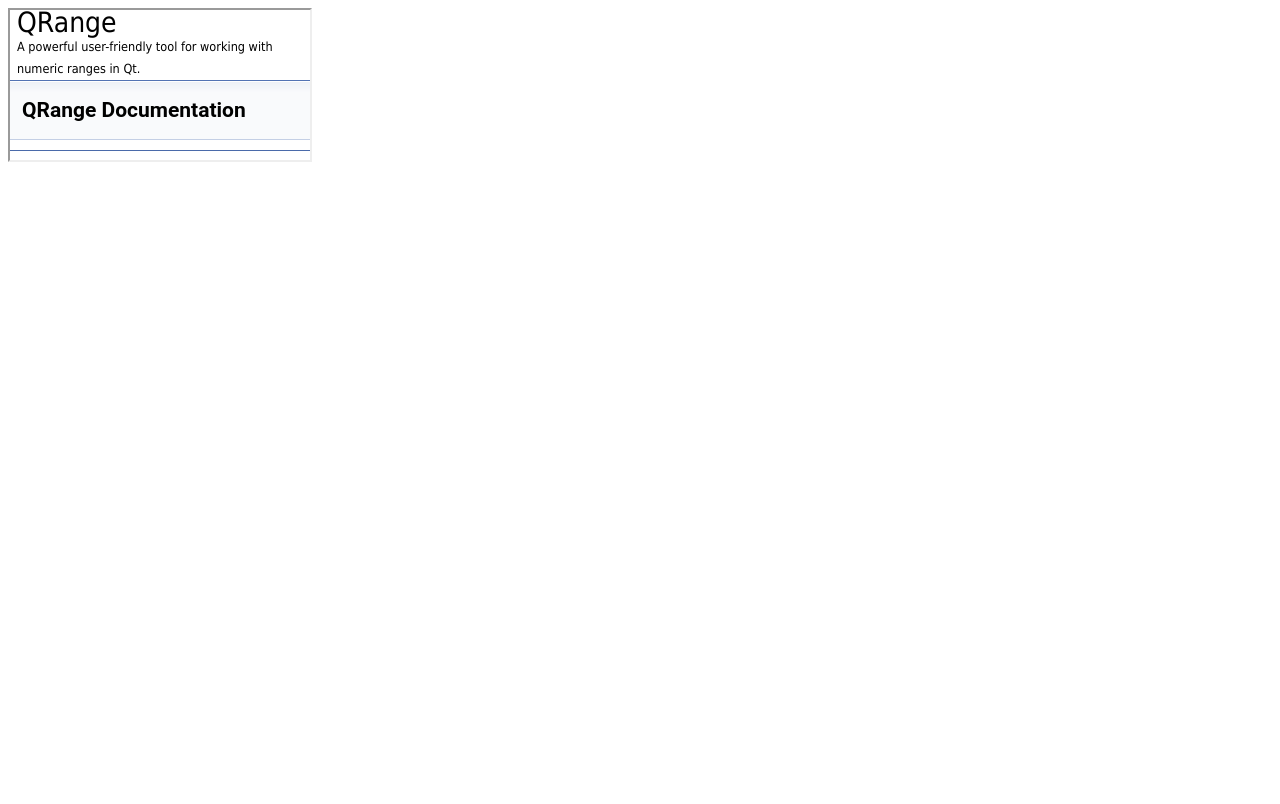
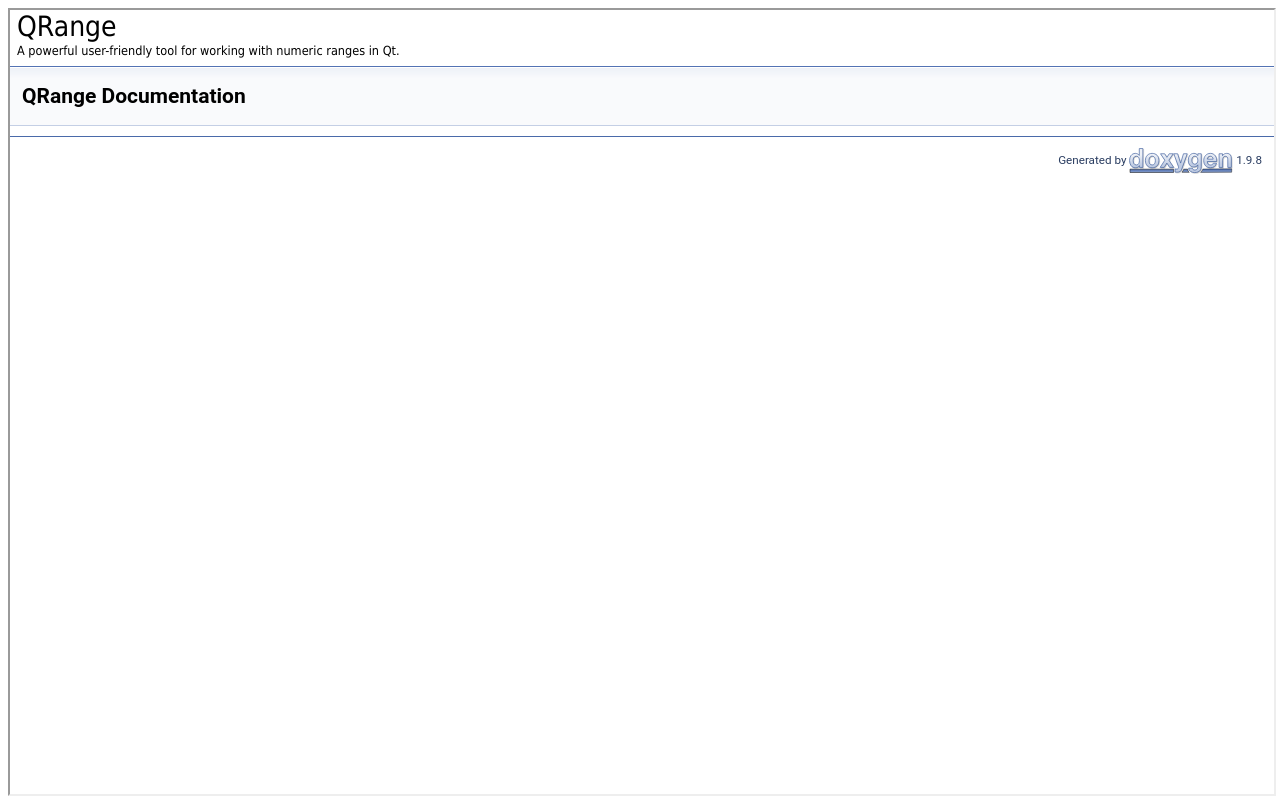
Before and after one commit to 25-masik-52/QRange, a plain HTML site: page docs/index.html in a window 1280 px wide. Drawn offline with Linux system fonts and the light colour scheme.

Commit message:
fix: fix page size

```diff
--- a/docs/index.html
+++ b/docs/index.html
@@ -1 +1 @@
-<iframe src="html/index.html"></iframe>
+<iframe src="html/index.html" height="100%" width="100%"></iframe>
```
